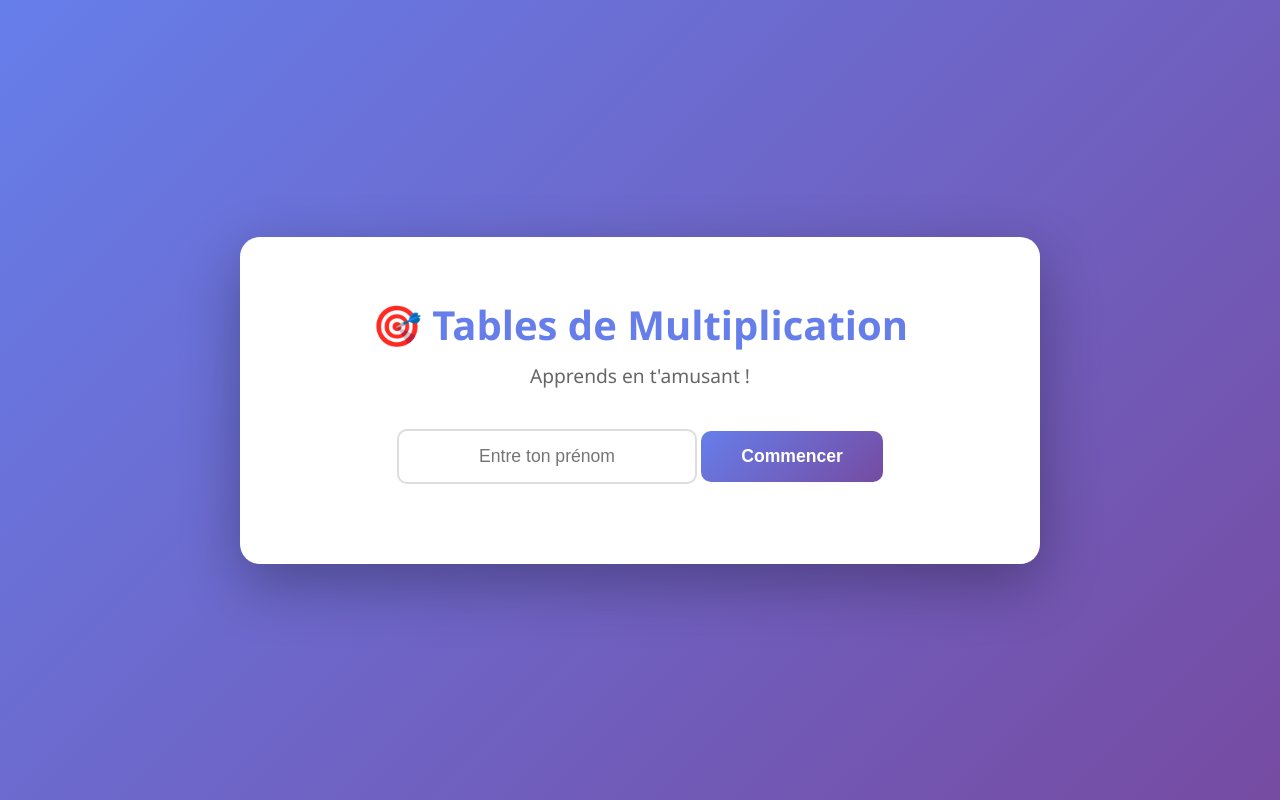
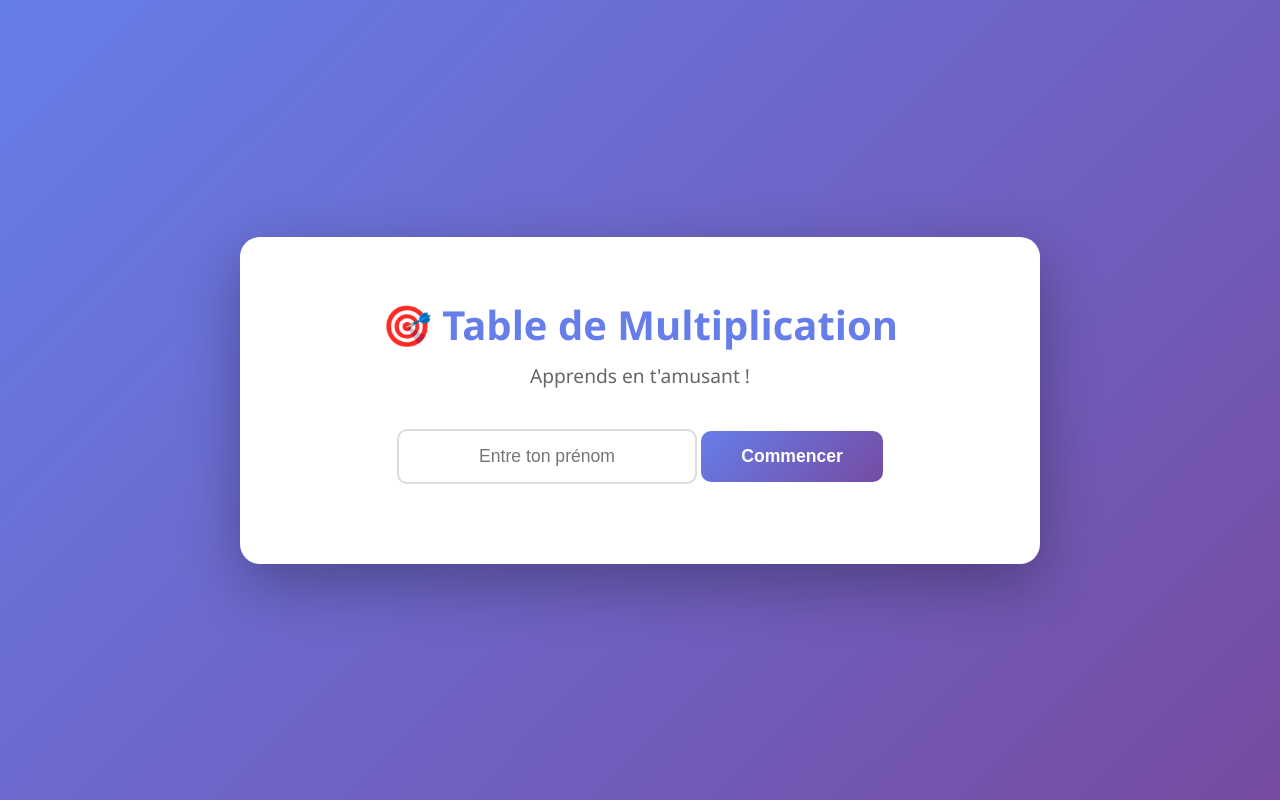
Before and after one commit to AdilEnaanai/Multiplication, a website: page public/index.html in a window 1280 px wide. Drawn offline with Linux system fonts and the light colour scheme.

Commit message:
corriger

```diff
--- a/public/index.html
+++ b/public/index.html
@@ -11,7 +11,7 @@
         <!-- Écran de démarrage -->
         <div id="start-screen" class="screen active">
             <div class="welcome-box">
-                <h1>🎯 Tables de Multiplication</h1>
+                <h1>🎯 Table de Multiplication</h1>
                 <p class="subtitle">Apprends en t'amusant !</p>
                 <input type="text" id="username" placeholder="Entre ton prénom" maxlength="30">
                 <button id="start-btn" class="btn btn-primary">Commencer</button>
```
